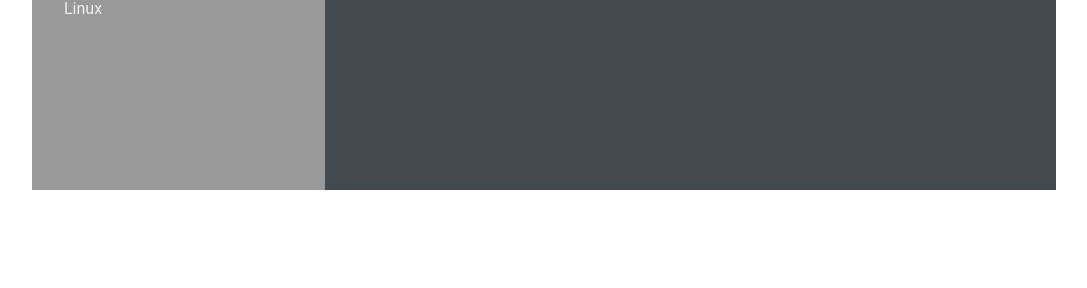
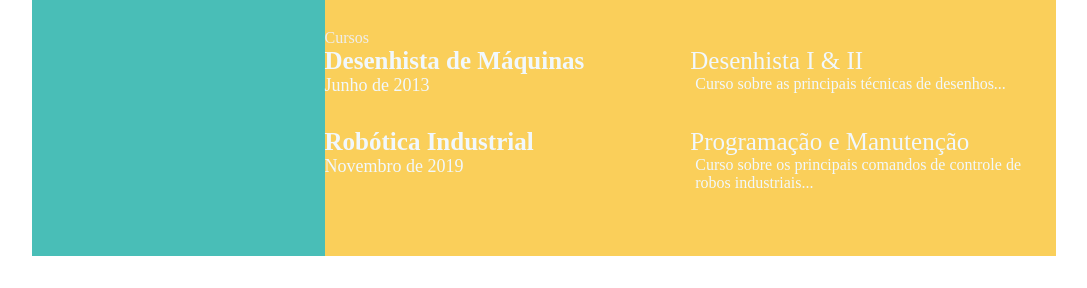
Before and after one commit to FoxznnBNT/foxz.devweekgit.github.io, a plain HTML site: page index.html in a window 1280 px wide. Shown: the part 642-930 px from the top of the page, without its empty margins (96-1183 px from the left). Before the commit the page ends 864 px from the top, so only its background shows below. Drawn offline with Linux system fonts and the light colour scheme.

Commit message:
feature: add index.html (#5)

```diff
--- a/index.html
+++ b/index.html
@@ -6,6 +6,12 @@
     <meta http-equiv="X-UA-Compatible" content="IE=edge">
     <meta name="viewport" content="width=device-width, initial-scale=1.0">
     <title>Luan Gomes CV</title>
+
+    <link rel="preconnect" href="https://fonts.googleapis.com">
+    <link rel="preconnect" href="https://fonts.gstatic.com" crossorigin>
+    <link href="https://fonts.googleapis.com/css2?family=Roboto:ital,wght@0,100;0,300;0,400;0,700;1,100;1,300;1,400;1,700&display=swap" rel="stylesheet">
+
+    <link rel="stylesheet" href="https://cdnjs.cloudflare.com/ajax/libs/font-awesome/4.7.0/css/font-awesome.min.css">
 
     <link rel="stylesheet" href="style.css">
 
@@ -115,6 +121,33 @@
                     </div>
                 </div>
             </section>
+            <section class="awards gap">
+                <div class="right-title">Cursos</div>
+                <div class="awards-contents">
+                    <div class="awards-left">
+                        <p class="awards-company-name">Desenhista de Máquinas</p>
+                        <p class="awards-time-period">Junho de 2013</p>
+                    </div>
+                    <div class="awards-right">
+                        <p class="awards-name">Desenhista I & II</p>
+                        <p class="awards-desc">
+                            Curso sobre as principais técnicas de desenhos...
+                        </p>
+                    </div>
+                </div>
+                <div class="awards-contents">
+                    <div class="awards-left">
+                        <p class="awards-company-name">Robótica Industrial</p>
+                        <p class="awards-time-period">Novembro de 2019</p>
+                    </div>
+                    <div class="awards-right">
+                        <p class="awards-name">Programação e Manutenção</p>
+                        <p class="awards-desc">
+                            Curso sobre os principais comandos de controle de robos industriais...
+                        </p>
+                    </div>
+                </div>
+            </section>
         </section>
     </section>
 </body>
--- a/style.css
+++ b/style.css
@@ -3,7 +3,7 @@
     padding: 0;
     box-sizing: border-box;
     list-style: none;
-    font-family: 'Roboto', sans-serif;
+    font-family: 'Mirian Fixed';
 }
 
 .resume-contents {
@@ -17,13 +17,13 @@
 .left-section {
     grid-column: span 2;
     height: 100%;
-    background-color: #999999;
+    background-color: #49BEB7;
 }
 
 .right-section {
     grid-column: span 5;
     height: 100%;
-    background-color: #424a50;
+    background-color: #FACF5A;
     border-radius: 0px 60px 0px 0px;
 }
 
```
